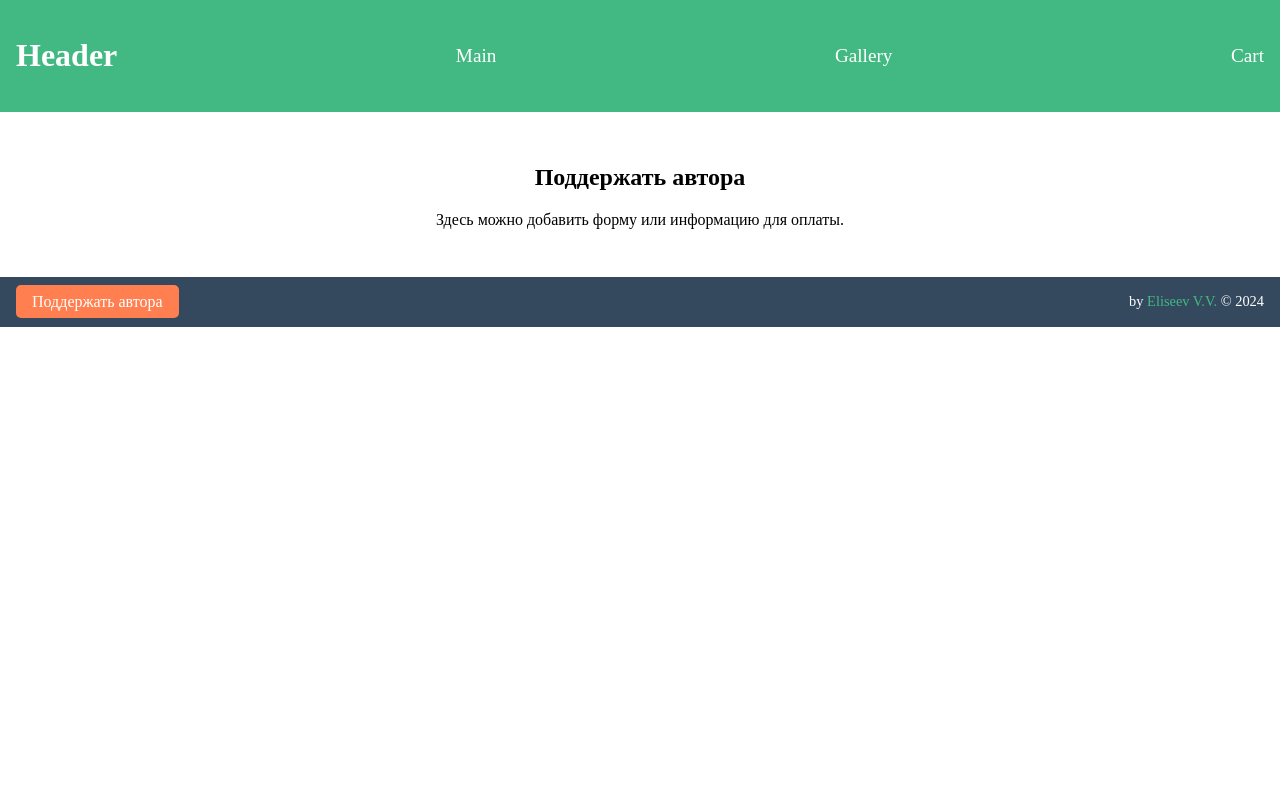
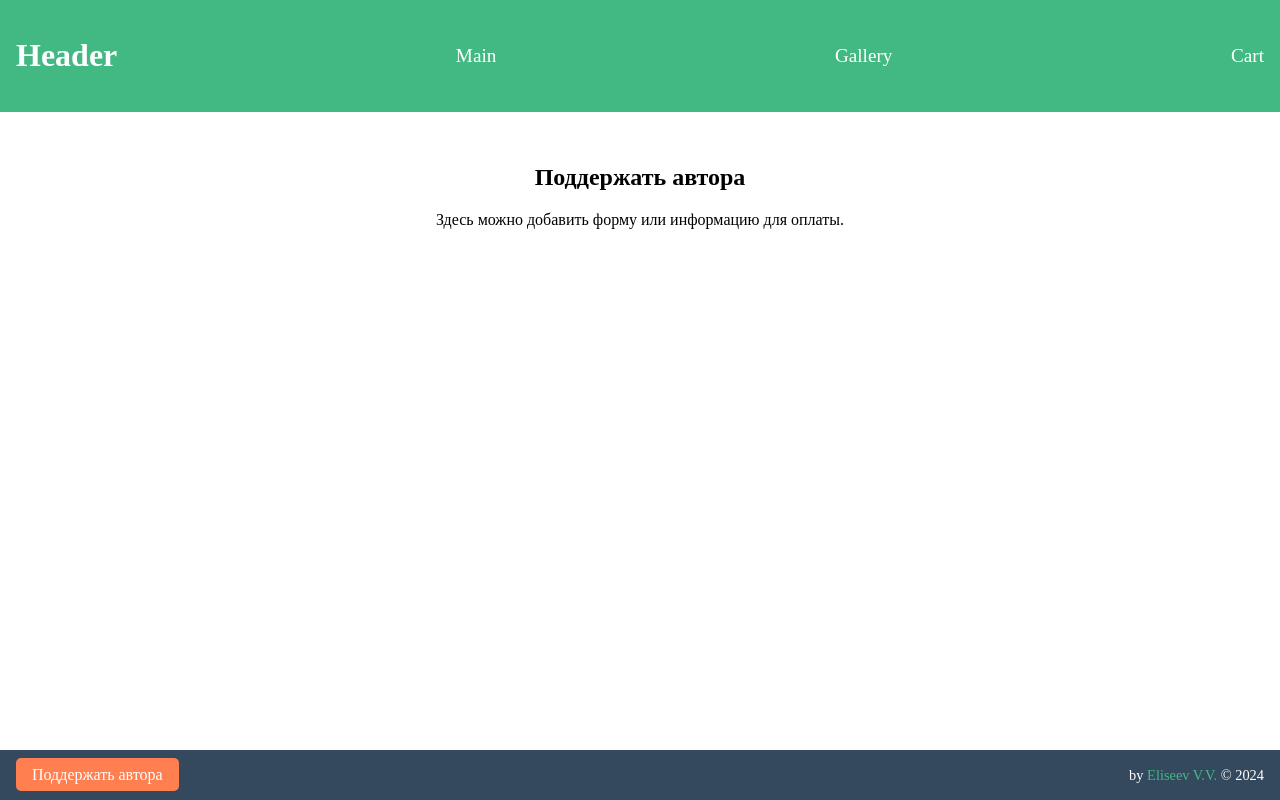
Before and after one commit to yvv4git/gallery, a Vue app: page /donate in a window 1280 px wide. Built offline with nearby package versions, Linux system fonts and the light colour scheme.

Commit message:
The footer is pressed to the bottom

```diff
--- a/src/App.vue
+++ b/src/App.vue
@@ -1,11 +1,7 @@
 <template>
   <div id="app">
     <AppHeader />
-    <router-view
-      :cartItems="cartItems"
-      @update-cart="updateCart"
-      @remove-from-cart="removeFromCart"
-    />
+    <router-view :cartItems="cartItems" @update-cart="updateCart" @remove-from-cart="removeFromCart" />
     <Footer />
   </div>
 </template>
--- a/src/components/content/DonatePage.vue
+++ b/src/components/content/DonatePage.vue
@@ -1,5 +1,5 @@
 <template>
-  <div class="donate-page">
+  <div class="donate-page main-content">
     <h2>Поддержать автора</h2>
     <p>Здесь можно добавить форму или информацию для оплаты.</p>
   </div>
```
